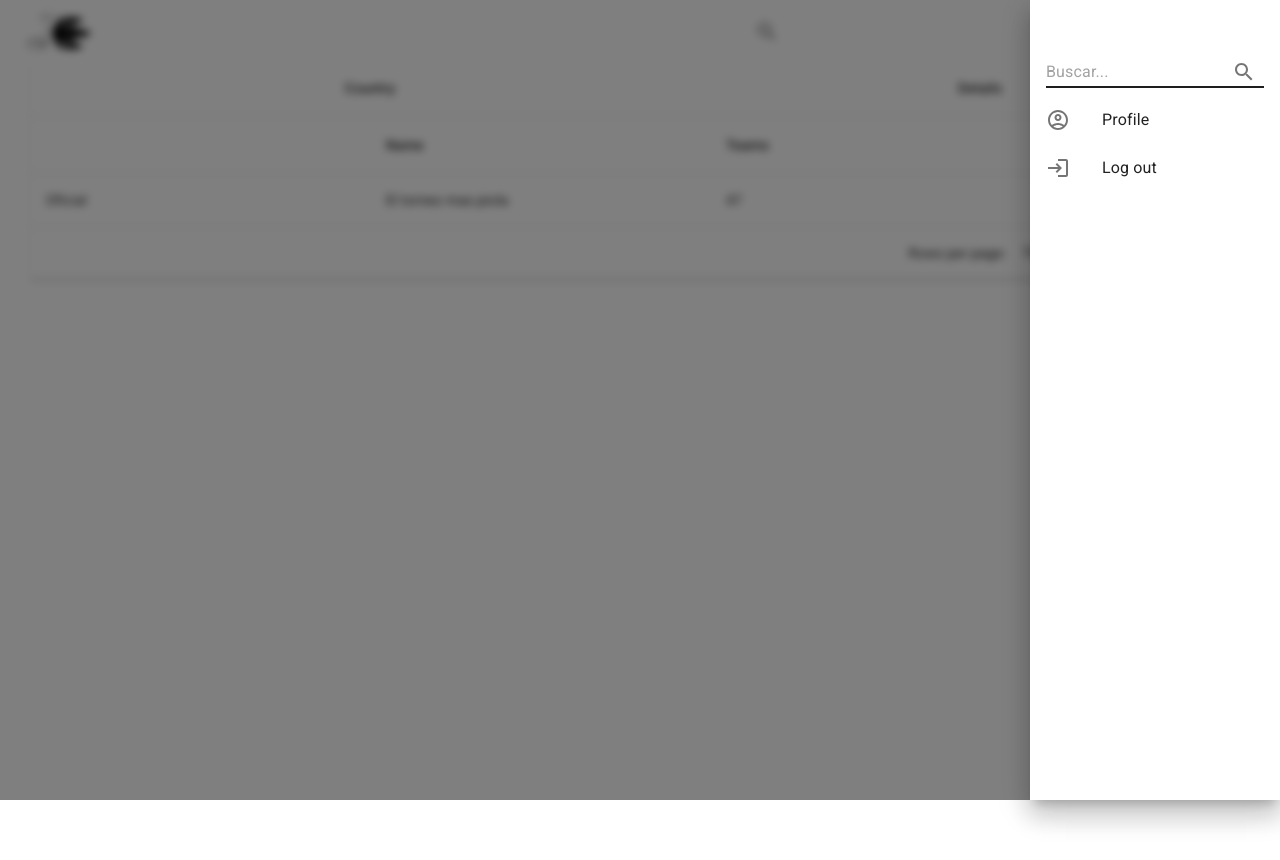
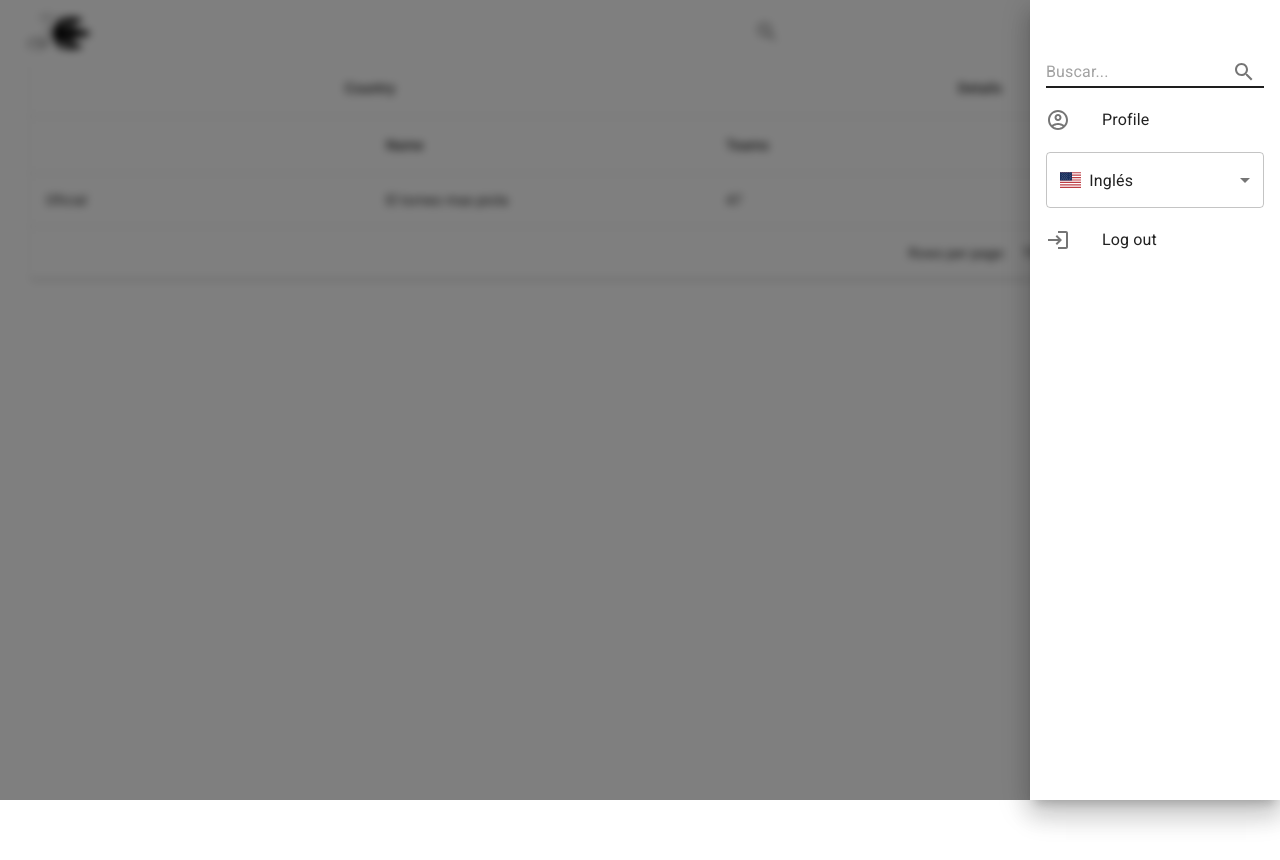
Before and after one commit to sebastianelopez/JugaEnEquipo-Front, a Next.js app: page /tournaments in a window 1280 px wide. Both pictures are taken after a click on the button 1224 px from the left and 32 px from the top of the page. Built offline with nearby package versions, Linux system fonts and the light colour scheme; some icons are missing.

Commit message:
add select country option

```diff
--- a/components/organisms/menu/SideMenu.tsx
+++ b/components/organisms/menu/SideMenu.tsx
@@ -22,6 +22,7 @@ import { useRouter } from "next/router";
 import { logout } from "../../../services/auth.service";
 import { UserContext } from "../../../context/user";
 import { useTranslations } from "next-intl";
+import { SelectCountry } from "../../molecules/SelectCountry";
 
 export const SideMenu = () => {
   const router = useRouter();
@@ -81,6 +82,9 @@ export const SideMenu = () => {
               </ListItemIcon>
               <ListItemText primary={t("profile")} />
             </ListItem>
+            <ListItem>
+              <SelectCountry fullWidth />
+            </ListItem>
           </>
 
           <ListItem button onClick={onLogOut}>
```
